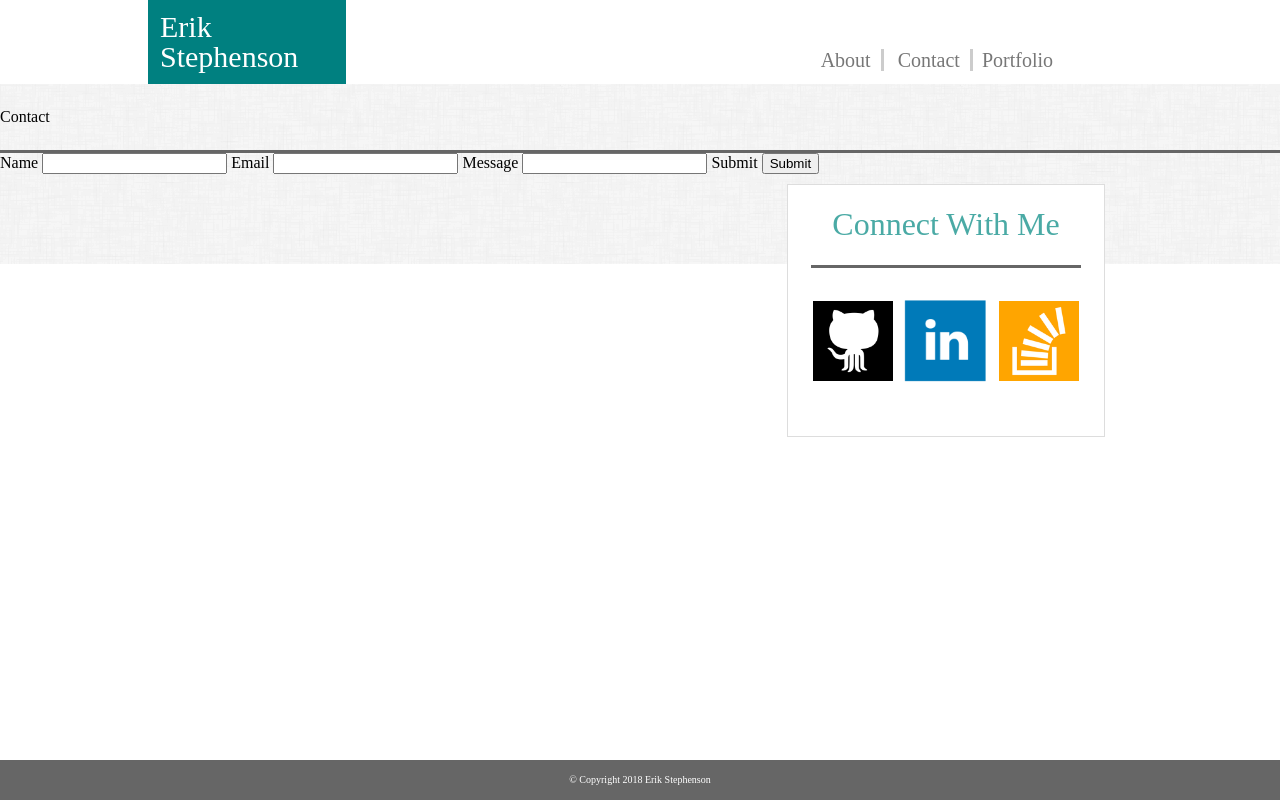
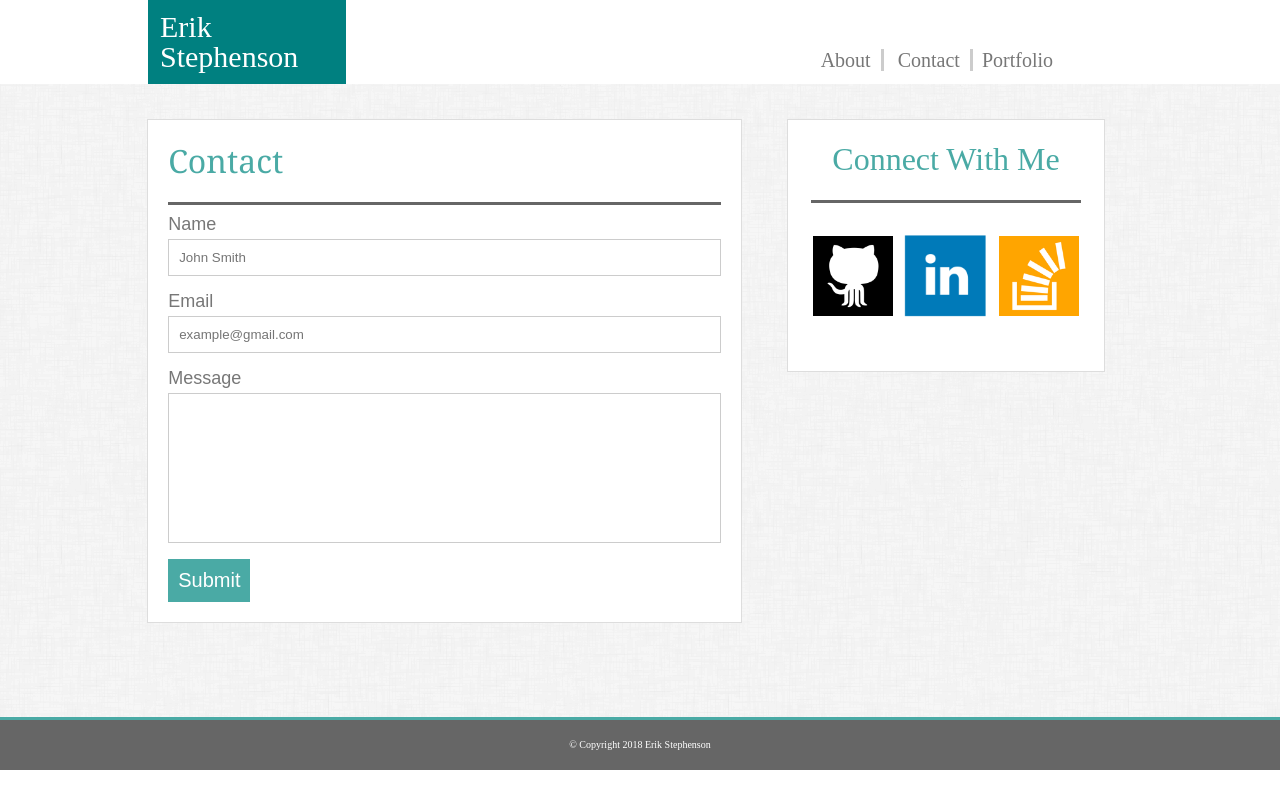
Before and after one commit to estep12/Basic-Portfolio, a plain HTML site: page contact.html in a window 1280 px wide. Drawn offline with Linux system fonts and the light colour scheme; files whose address does not match are found by name.

Commit message:
Added images for portfolio page. Styled contact page.

```diff
--- a/assests/css/style.css
+++ b/assests/css/style.css
@@ -3,8 +3,8 @@ body{
 }
 
 .container {
-    background-image: url(/Users/estephenson12/Desktop/Basic-Portfolio/assests/images/dust_scratches.png);
-    padding-bottom: 90px;
+    background-image: url(../images/dust_scratches.png);
+    padding-bottom: 89px;
     padding-top: 25px;
 }
 
@@ -116,12 +116,128 @@ p {
     padding: 15px;
  }
 
+ .contact {
+    margin-right: 50%;
+    margin-left: 11.5%;
+    margin-top: 10px;
+    margin-bottom: 5px;
+    display: block;
+    width: 553px;
+    background-color: #ffffff;
+    border-style: solid;
+    border-color: #dddddd;
+    border-width: 1px;
+    text-align: center;
+    font-size: large;
+    font-family: Georgia, 'Times New Roman', Times, serif;
+    color: #777777;
+    padding-left: 20px;
+    padding-right: 20px;
+    padding-bottom: 10px;
+ }
+
+ #contact2{
+     font-size: xx-large;
+     color: #4aaaa5;
+     text-align: left;
+     padding-top: 25px;
+
+ }
+
+.form {
+    text-align: left;
+    padding-top: 10px;
+    font-family: Arial, Helvetica, sans-serif;
+}
+
+ .labelsmall{
+     resize: vertical;
+     box-sizing: border-box;
+     width: 100%;
+     border: 1px solid #cccccc;
+     margin-top: 6px;
+     margin-bottom: 16px;
+     height: 40%;
+     padding: 10px;
+ }
+
+ #labelbig{
+     resize: vertical;
+     box-sizing: border-box;
+     width: 100%;
+     margin-top: 6px;
+     margin-bottom: 16px;
+     border: 1px solid #cccccc;
+     height: 150px;
+     padding: 10px;
+ }
+
+ input[type=submit]{
+     border-style: hidden;
+     background-color: #4aaaa5;
+     border: none;
+     resize: vertical;
+     color: #ffffff;
+     padding: 10px;
+     font-size: 20px;
+     margin-bottom: 10px;
+ }
+
+
 
 h2 {
     border-bottom: #666666;
     border-style: solid;
     padding-bottom: 25px;
 }
+
+.portfolio{
+    width: 575px;
+    display: inline-block;
+    margin-left: 150px;
+    background-color: #ffffff;
+    border-style: solid;
+    border-color: #dddddd;
+    border-width: 1px;
+    margin-top: 10px;
+    padding: 25px;
+    text-align: left;
+    font-family: Georgia, 'Times New Roman', Times, serif;
+
+}
+
+#portfoliotext{
+    text-align: left;
+    padding: 20px;
+    font-size: xx-large;
+    color: #4aaaa5;
+    padding-bottom: 25px;
+}
+
+.images {
+    display: inline-block;
+    position: relative;
+    padding-top: 20px;
+
+
+}
+
+#hangman,#rpg,#trivia,#rutgers,#rps{
+    width: 250px;
+    height: 210px;
+
+}
+
+#hangman, #trivia{
+    padding-left: 0;
+}
+
+#rpg, #rutgers{
+    padding-left: 70px;
+
+}
+
+
 
 
 .connect{
@@ -145,9 +261,12 @@ footer{
     text-align: center;
     font-size: 10px;
     color: #ffffff;
-    padding: 15px;
-    position: absolute;
+    padding: 20px;
+    position: sticky;
     bottom: 0;
     right: 0;
     left: 0;
+    border-top: #4aaaa5;
+    border-style: solid;
+
 }
--- a/contact.html
+++ b/contact.html
@@ -15,8 +15,8 @@
     <header class="header">
         <nav class="pagelinks">
             <ul>
-                <li><a href="#" id="about">About</a></li>
-                <li><a href="contact.html" id="contact">Contact</a></li>
+                <li><a href="index.html" id="about">About</a></li>
+                <li><a href="#" id="contact">Contact</a></li>
                 <li><a href="portfolio.html" id="port">Portfolio</a></li>
             </ul>
         </nav>
@@ -26,34 +26,36 @@
     </header>
 
     <main class="container">
-            <h2>Contact</h2>
-            <form>
+        <div class ="connect">
+            <h2>Connect With Me</h2>
+                <ul class="links">
+                    <li><a href="https://github.com/estep12"><img id="github" src="./assests/images/github.png"></a></li>
+                    <li><a href="https://www.linkedin.com/in/erik-stephenson-524898102/"><img id="linkedin" src="./assests/images/linkedin.png"></a></li>
+                    <li><a href="https://stackoverflow.com/users/9125142/estep16?tab=profile"><img id="stack" src="./assests/images/stackoverflow.png"></a></li>
+                </ul>
+        </div>
+
+        <div class="contact">
+            <h2 id="contact2">Contact</h2>
+            <form class="form">
                 <label>
                     Name
-                    <input type="text">
+                    <input type="text" class="labelsmall" placeholder="John Smith">
                 </label>
                 <label>
                     Email
-                    <input type"text">
+                    <input type"text" class="labelsmall" placeholder="example@gmail.com">
                 </label>
                 <label>
                     Message
-                    <input type="textarea">
+                    <input type="textarea" id="labelbig">
                 </label>
                 <label>
-                    Submit
-                    <button type="button">Submit</button>
+                    <input type="submit">
                 </label>
             </form>
+        </div>
 
-        <div class ="connect">
-            <h2>Connect With Me</h2>
-                <ul class="links">
-                    <li><a href="https://github.com/estep12"><img id="github" src="/Users/estephenson12/Desktop/Basic-Portfolio/assests/images/github.png"></a></li>
-                    <li><a href="https://www.linkedin.com/in/erik-stephenson-524898102/"><img id="linkedin" src="/Users/estephenson12/Desktop/Basic-Portfolio/assests/images/linkedin.png"></a></li>
-                    <li><a href="https://stackoverflow.com/users/9125142/estep16?tab=profile"><img id="stack" src="/Users/estephenson12/Desktop/Basic-Portfolio/assests/images/stackoverflow.png"></a></li>
-                </ul>
-        </div>
     </main>
 
     <footer>
```
Also changed, not shown: index.html (+3 -3 lines), portfolio.html (+18 -14 lines), assests/images/business.jpg (added), assests/images/cats.jpg (added), assests/images/cats2.jpg (added), assests/images/city.jpg (added), assests/images/food.jpg (added), assests/images/nightlife.jpg (added), assests/images/technics.jpg (added).
